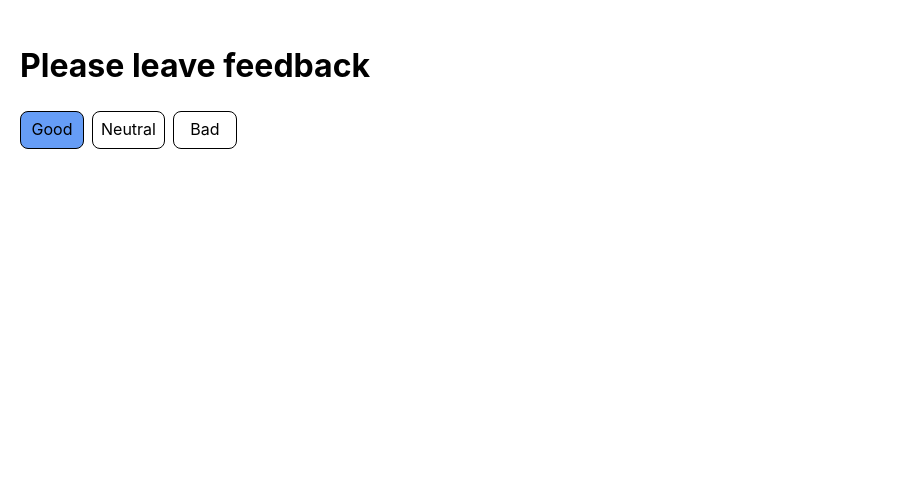
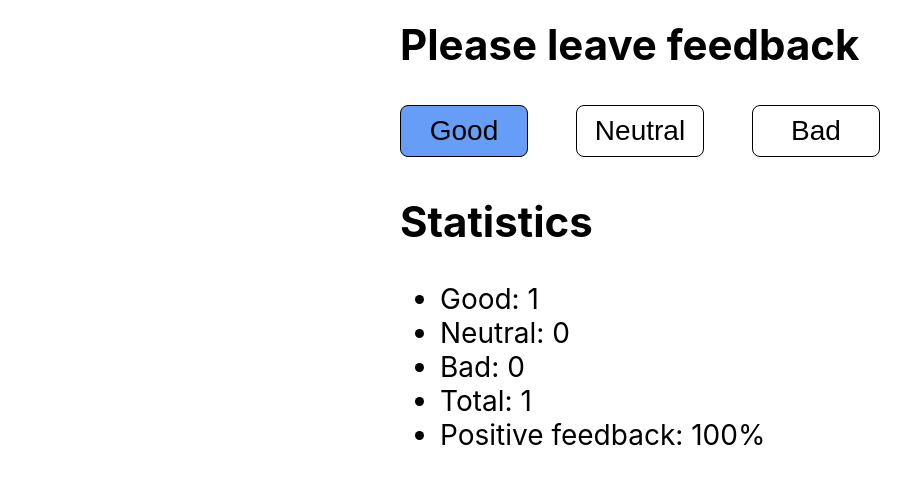
Before and after one commit to Tonya-Shyva/goit-react-hw-02-feedback, a React (Create React App) app: page / in a window 1280 px wide. Both pictures are taken after a click on the button "Good". Shown: the top 484 px of the page, without its empty margins (0-923 px from the left). Built offline with nearby package versions, Linux system fonts and the light colour scheme.

Commit message:
work project

```diff
--- a/src/components/App/App.jsx
+++ b/src/components/App/App.jsx
@@ -1,20 +1,68 @@
-import { Box } from '../Common/Box';
-import { FeedbackSection } from '../FeedbackSection/FeedbackSection';
+import { useState } from 'react';
+
+import { Section } from 'components/Section/Section';
+import { Box } from 'components/Box/Box';
+import { Statistics } from 'components/Statistics/Statistics';
+import { Feedbacks } from '../Feedbacks/Feedbacks';
 
 export const App = () => {
+  const [good, setGood] = useState(0);
+  const [neutral, setNeutral] = useState(0);
+  const [bad, setBad] = useState(0);
+
+  const clickHandler = e => {
+    if (e === 'Good') {
+      setGood(good + 1);
+    } else if (e === 'Neutral') {
+      setNeutral(neutral + 1);
+    } else if (e === 'Bad') {
+      setBad(bad + 1);
+    }
+  };
+
+  const totalFeedback = () => {
+    let total = good + neutral + bad;
+    return total;
+  };
+
+  const goodPercentage = () => {
+    if (totalFeedback() === 0) {
+      return 0;
+    }
+    return Math.round((good / totalFeedback()) * 100);
+  };
+
   return (
     <Box
-      // as="div"
+      maxWidth="480px"
       display="flex"
-      m={20}
-      // style={{
-      //   display: 'flex',
-      //   justifyContent: 'center',
-      //   alignItems: 'center',
-      //   color: '#010101',
-      // }}
+      flexDirection="column"
+      justifyContent="center"
+      ml="auto"
+      mr="auto"
     >
-      <FeedbackSection states={['Good', 'Neutral', 'Bad']}></FeedbackSection>
+      <Section title="Please leave feedback">
+        <Feedbacks
+          states={['Good', 'Neutral', 'Bad']}
+          onLeaveFeedback={clickHandler}
+        ></Feedbacks>
+      </Section>
+
+      <Section title="Statistics">
+        {totalFeedback() !== 0 ? (
+          <Statistics
+            good={good}
+            neutral={neutral}
+            bad={bad}
+            total={totalFeedback()}
+            goodPersentage={goodPercentage()}
+          />
+        ) : (
+          <Box color="green" fontSize="28px">
+            "There is no feedback"
+          </Box>
+        )}
+      </Section>
     </Box>
   );
 };
--- a/src/components/Common/Box.jsx
+++ b/src/components/Box/Box.jsx
@@ -1,4 +1,5 @@
 import styled from 'styled-components';
+
 import {
   color,
   space,
@@ -8,6 +9,7 @@ import {
   background,
   border,
   position,
+  fontSize,
 } from 'styled-system';
 
 export const Box = styled('div')(
@@ -18,5 +20,6 @@ export const Box = styled('div')(
   grid,
   background,
   border,
-  position
+  position,
+  fontSize
 );
--- a/src/components/FeedbackSection/FeedbackSection.jsx
+++ /dev/null
@@ -1,21 +0,0 @@
-import propTypes from 'prop-types';
-
-import { SectionTitle } from '../Common/SectionTitle';
-import { FeedbackButton } from './FeedbackSection.styled';
-
-export function FeedbackSection({ states }) {
-  /*console.log(states);*/
-  return (
-    <div>
-      <SectionTitle>Please leave feedback</SectionTitle>
-      {states.map((state, index) => (
-        <FeedbackButton key={index}>{state}</FeedbackButton>
-      ))}
-    </div>
-  );
-}
-
-FeedbackSection.propTypes = {
-  states: propTypes.array.isRequired,
-  index: propTypes.number,
-};
--- a/src/components/FeedbackSection/FeedbackSection.styled.js
+++ /dev/null
@@ -1,28 +0,0 @@
-// import propTypes from 'prop-types';
-import styled from 'styled-components';
-
-export const FeedbackButton = styled.button`
-  background-color: ${p => p.theme.colors.bcg};
-  border: ${p => p.theme.borders.normal} ${p => p.theme.colors.black};
-  border-radius: ${p => p.theme.radii.m};
-  color: ${p => p.theme.colors.text};
-  cursor: pointer;
-  font-family: Inter, sans-serif;
-  font-size: ${p => p.theme.fontSizes.m};
-  font-weight: ${p => p.theme.fontWeights.normal};
-  line-height: ${p => p.theme.lineHeights.body};
-  min-width: ${p => p.theme.space[7]}px;
-  padding: ${p => p.theme.space[3]}px;
-  text-align: center;
-  transition: background-color 300ms linear;
-  touch-action: manipulation;
-
-  &:not(:last-child) {
-    margin-right: ${p => p.theme.space[3]}px;
-  }
-
-  &:hover,
-  &:focus {
-    background-color: ${p => p.theme.colors.accent};
-  }
-`;
--- /dev/null
+++ b/src/components/Feedbacks/Feedbacks.jsx
@@ -0,0 +1,28 @@
+import propTypes from 'prop-types';
+import { Box } from 'components/Box/Box';
+import { FeedbackButton } from './Feedbacks.styled';
+
+export function Feedbacks({ states, onLeaveFeedback }) {
+  /*console.log(states);*/
+  return (
+    <Box display="flex" flexWrap="wrap" justifyContent="space-between">
+      {states.map((state, index) => (
+        <FeedbackButton
+          key={index}
+          type="button"
+          onClick={e => {
+            // console.log('click', e);
+            onLeaveFeedback(state);
+          }}
+        >
+          {state}
+        </FeedbackButton>
+      ))}
+    </Box>
+  );
+}
+
+Feedbacks.propTypes = {
+  states: propTypes.arrayOf(propTypes.string).isRequired,
+  index: propTypes.number,
+};
--- /dev/null
+++ b/src/components/Feedbacks/Feedbacks.styled.js
@@ -0,0 +1,23 @@
+import styled from 'styled-components';
+
+export const FeedbackButton = styled.button`
+  min-width: ${p => p.theme.space[8]}px;
+  padding: ${p => p.theme.space[3]}px;
+  border: ${p => p.theme.borders.normal} ${p => p.theme.colors.black};
+  border-radius: ${p => p.theme.radii.m};
+
+  font-size: ${p => p.theme.fontSizes.l};
+  font-weight: ${p => p.theme.fontWeights.normal};
+  line-height: ${p => p.theme.lineHeights.body};
+  text-align: center;
+  color: ${p => p.theme.colors.text};
+  background-color: ${p => p.theme.colors.bcg};
+  cursor: pointer;
+
+  transition: background-color 300ms linear;
+
+  &:hover,
+  &:focus {
+    background-color: ${p => p.theme.colors.accent};
+  }
+`;
--- /dev/null
+++ b/src/components/Section/Section.jsx
@@ -0,0 +1,15 @@
+import propTypes from 'prop-types';
+import { Box } from '../Box/Box';
+import { SectionTitle } from './SectionTitle';
+
+export const Section = ({ title, children }) => (
+  <Box as="section" pt={20} pb={20}>
+    <SectionTitle>{title}</SectionTitle>
+    {children}
+  </Box>
+);
+
+Section.propTypes = {
+  title: propTypes.string.isRequired,
+  children: propTypes.node.isRequired,
+};
--- a/src/components/Common/SectionTitle.jsx
+++ b/src/components/Section/SectionTitle.jsx
@@ -1,9 +1,9 @@
 import styled from 'styled-components';
 
 export const SectionTitle = styled.h2`
-  font-size: ${p => p.theme.fontSizes.l};
+  font-size: ${p => p.theme.fontSizes.xl};
   line-height: ${p => p.theme.lineHeights.body};
   font-weight: ${p => p.theme.fontWeights.bold};
-
+  margin-top: ${p => p.theme.space[0]};
   color: ${p => p.theme.colors.black};
 `;
--- a/src/components/Statistics/Statistics.jsx
+++ b/src/components/Statistics/Statistics.jsx
@@ -0,0 +1,23 @@
+import propTypes from 'prop-types';
+import { Box } from 'components/Box/Box';
+import { StatisticItem } from './Statistics.styled';
+
+export function Statistics({ good, neutral, bad, total, goodPersentage }) {
+  return (
+    <Box as="ul">
+      <StatisticItem>Good: {good}</StatisticItem>
+      <StatisticItem>Neutral: {neutral}</StatisticItem>
+      <StatisticItem>Bad: {bad}</StatisticItem>
+      <StatisticItem>Total: {total}</StatisticItem>
+      <StatisticItem>Positive feedback: {goodPersentage}%</StatisticItem>
+    </Box>
+  );
+}
+
+Statistics.propTypes = {
+  good: propTypes.number.isRequired,
+  neutral: propTypes.number,
+  bad: propTypes.number,
+  total: propTypes.number,
+  goodPercentage: propTypes.number,
+};
--- a/src/components/Statistics/Statistics.styled.jsx
+++ b/src/components/Statistics/Statistics.styled.jsx
@@ -0,0 +1,6 @@
+import styled from 'styled-components';
+
+export const StatisticItem = styled.li`
+  color: ${p => p.theme.colors.text};
+  font-size: ${p => p.theme.fontSizes.l};
+`;
--- a/src/components/theme/theme.js
+++ b/src/components/theme/theme.js
@@ -19,8 +19,8 @@ export const theme = {
     xs: '12px',
     s: '14px',
     m: '16px',
-    l: '32px',
-    xl: '64px',
+    l: '28px',
+    xl: '42px',
   },
   fontWeights: {
     normal: 400,
```
Also changed, not shown: src/components/GlobalStyles.jsx (added, +27 -0 lines).
